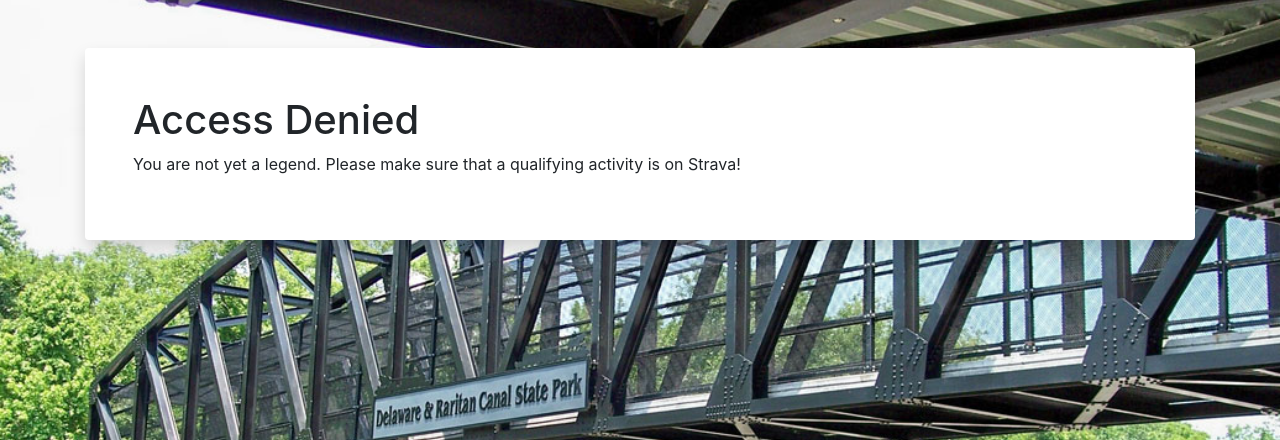
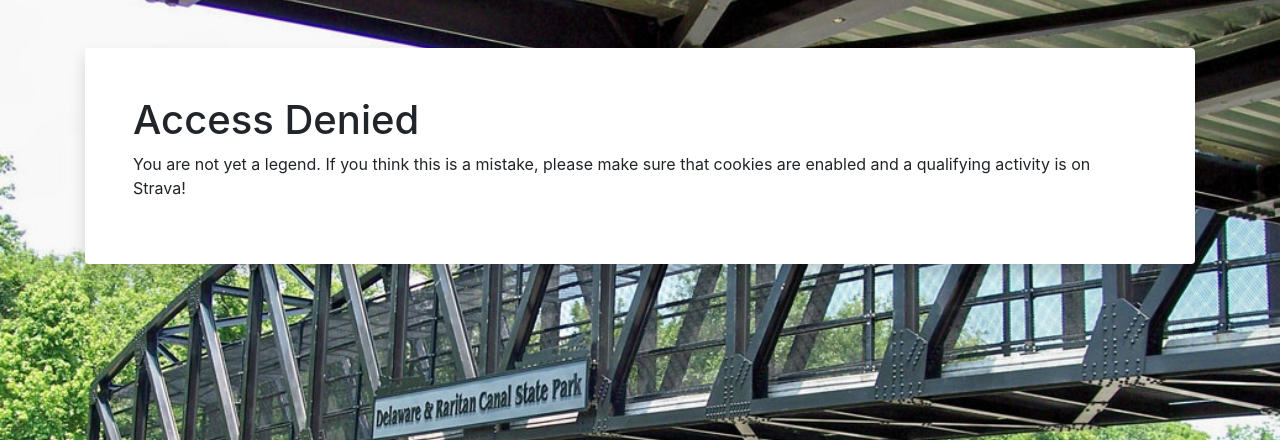
Before and after one commit to alanjding/legends-only, a Python web app: template templates/not-eligible.html in a window 1280 px wide. Shown: the top 440 px of the page. Run offline with Jinja, Linux system fonts and the light colour scheme; the template is opened without the code that fills it, so the values that code supplies are empty; some libraries are stand-ins or nearby versions.

Commit message:
enhanced access denied message

```diff
--- a/templates/not-eligible.html
+++ b/templates/not-eligible.html
@@ -13,7 +13,7 @@
             <div class="card-body p-5">
                 <h1>Access Denied</h1>
                 <p>
-                    You are not yet a legend. Please make sure that a qualifying activity is on Strava!
+                    You are not yet a legend. If you think this is a mistake, please make sure that cookies are enabled and a qualifying activity is on Strava!
                 </p>
             </div>
         </div>
```
